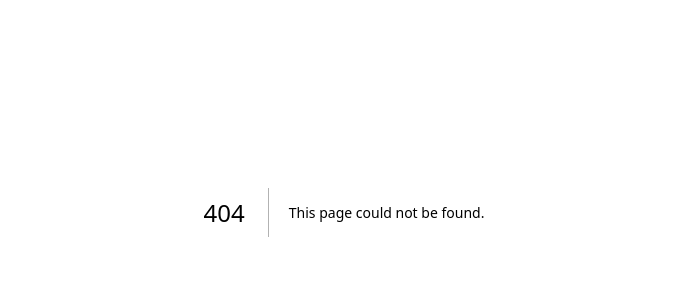
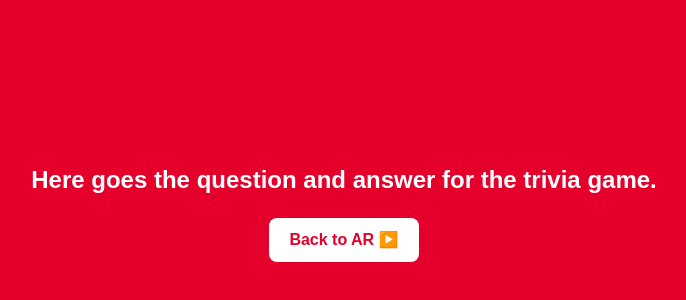
Before and after one commit to rocmolina/8thwall-testing, a Next.js app: page /trivia in a window 1280 px wide. Before the commit this address had no page. Shown: the part 188-488 px from the top of the page, without its empty margins (296-982 px from the left). Built offline with nearby package versions, Linux system fonts and the light colour scheme.

Commit message:
updated folder structure

```diff
--- a/src/app/components/PlayButton.jsx
+++ b/src/app/components/PlayButton.jsx
@@ -5,7 +5,7 @@ const PlayButton = ({ label }) => {
   const router = useRouter();
 
   const handleClick = () => {
-    router.push('pages/8thwall');
+    router.push('/8thwall');
   };
 
   return (
```
Also changed, not shown: src/app/8thwall/page.tsx (renamed from src/app/pages/8thwall/page.tsx), src/app/trivia/page.tsx (renamed from src/app/pages/trivia/page.tsx).
